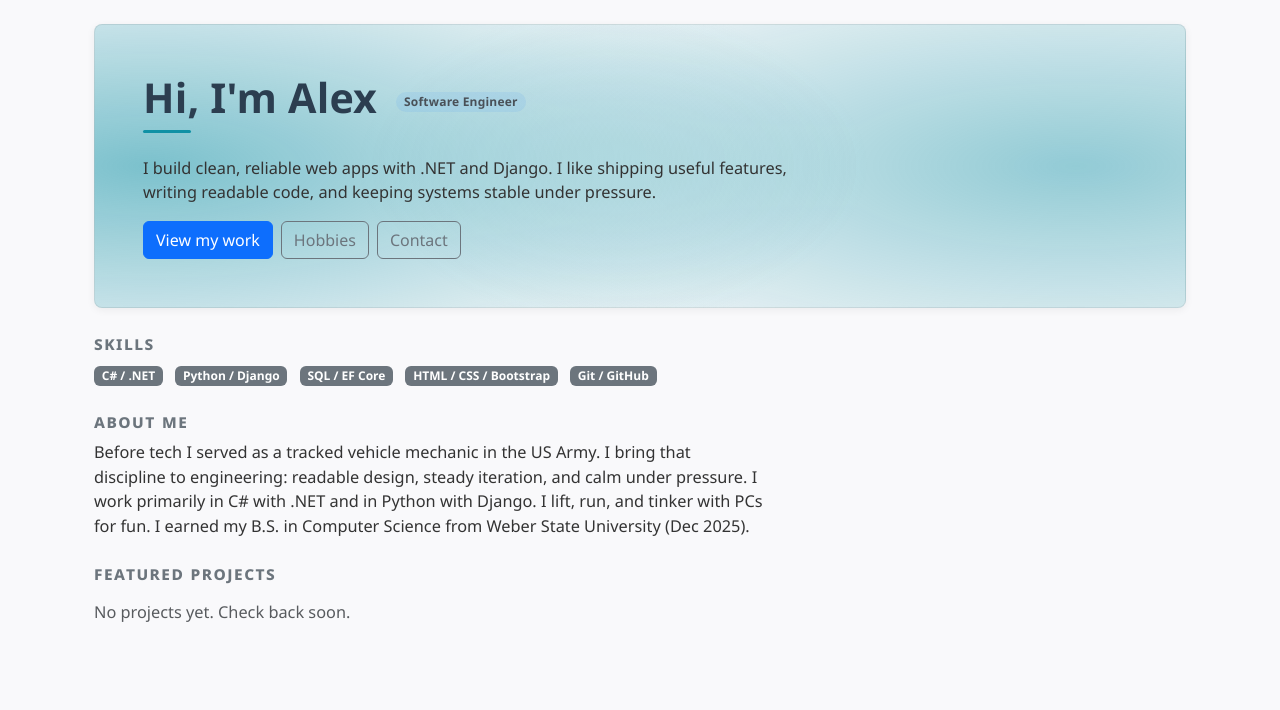
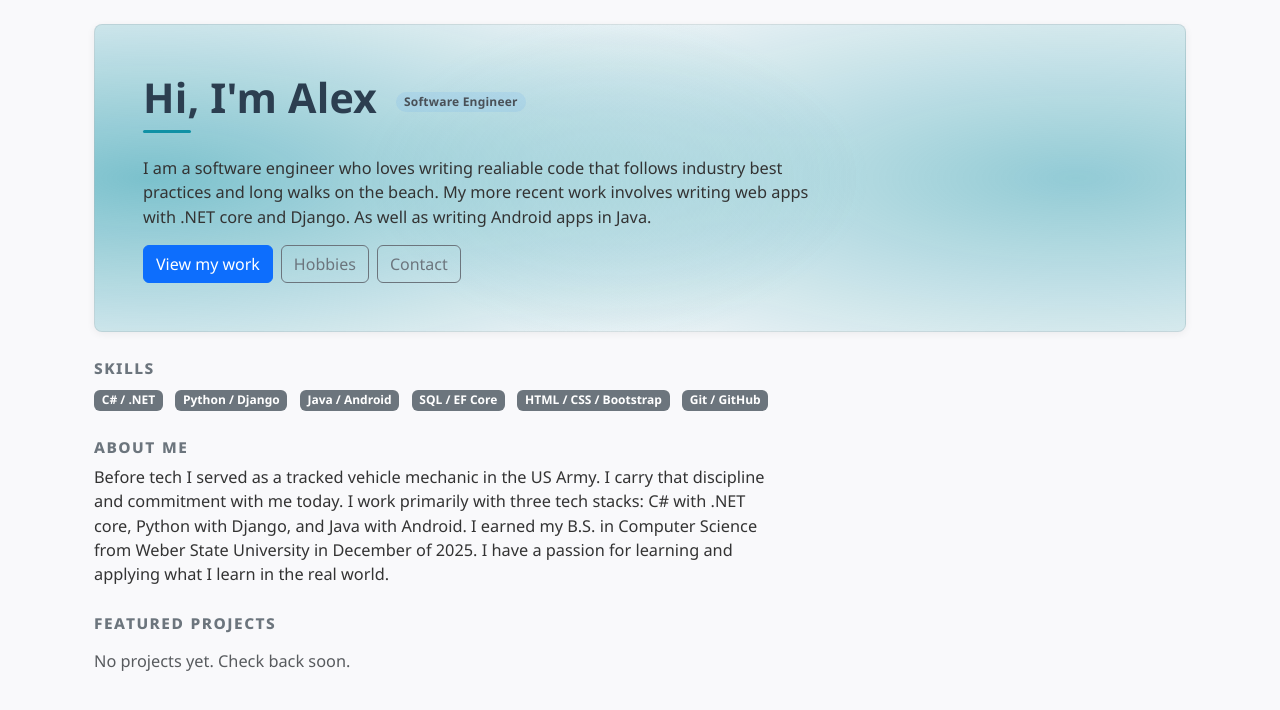
Before and after one commit to AlexanderRBerry/CS3620_Portfolio, a Django app: page / in a window 1280 px wide. Shown: the part 57-767 px from the top of the page. Run offline with Django 5.2, Linux system fonts and the light colour scheme; data that the repository does not hold is empty.

Commit message:
Updated content of index

```diff
--- a/PortfolioDatabase/templates/index.html
+++ b/PortfolioDatabase/templates/index.html
@@ -9,8 +9,8 @@
       Hi, I'm Alex <span class="ab-badge ms-2">Software Engineer</span>
     </h1>
     <p class="mb-3 ab-content-max">
-      I build clean, reliable web apps with .NET and Django. I like shipping useful features,
-      writing readable code, and keeping systems stable under pressure.
+      I am a software engineer who loves writing realiable code that follows industry best practices and long walks on the beach.
+      My more recent work involves writing web apps with .NET core and Django. As well as writing Android apps in Java.
     </p>
     <div class="d-flex gap-2">
       <a href="{% url 'PortfolioDatabase:portfolio' %}" class="btn btn-primary">View my work</a>
@@ -25,6 +25,7 @@
     <ul class="list-inline mb-0">
       <li class="list-inline-item"><span class="badge bg-secondary">C# / .NET</span></li>
       <li class="list-inline-item"><span class="badge bg-secondary">Python / Django</span></li>
+      <li class="list-inline-item"><span class="badge bg-secondary">Java / Android</span></li>
       <li class="list-inline-item"><span class="badge bg-secondary">SQL / EF Core</span></li>
       <li class="list-inline-item"><span class="badge bg-secondary">HTML / CSS / Bootstrap</span></li>
       <li class="list-inline-item"><span class="badge bg-secondary">Git / GitHub</span></li>
@@ -35,10 +36,11 @@
   <section class="mb-4">
     <h5 class="mb-2 ab-label">About Me</h5>
     <p class="ab-content-max">
-      Before tech I served as a tracked vehicle mechanic in the US Army. I bring that discipline
-      to engineering: readable design, steady iteration, and calm under pressure. I work primarily
-      in C# with .NET and in Python with Django. I lift, run, and tinker with PCs for fun. I earned
-      my B.S. in Computer Science from Weber State University (Dec 2025).
+      Before tech I served as a tracked vehicle mechanic in the US Army.
+      I carry that discipline and commitment with me today. I work primarily with three tech stacks:
+      C# with .NET core, Python with Django, and Java with Android. I earned my B.S. in Computer Science
+      from Weber State University in December of 2025. I have a passion for learning and applying what I
+      learn in the real world.
     </p>
   </section>
 
```
